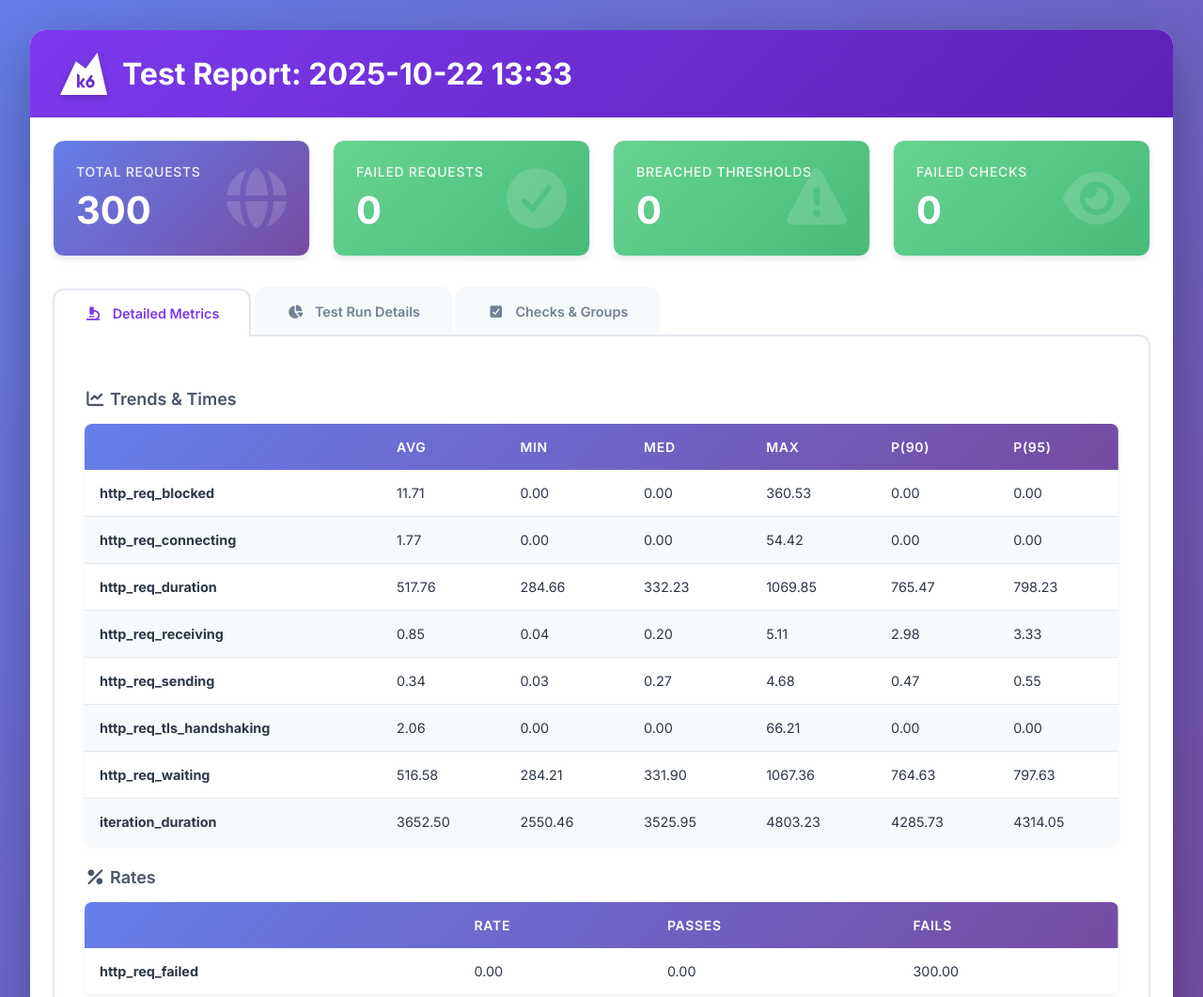
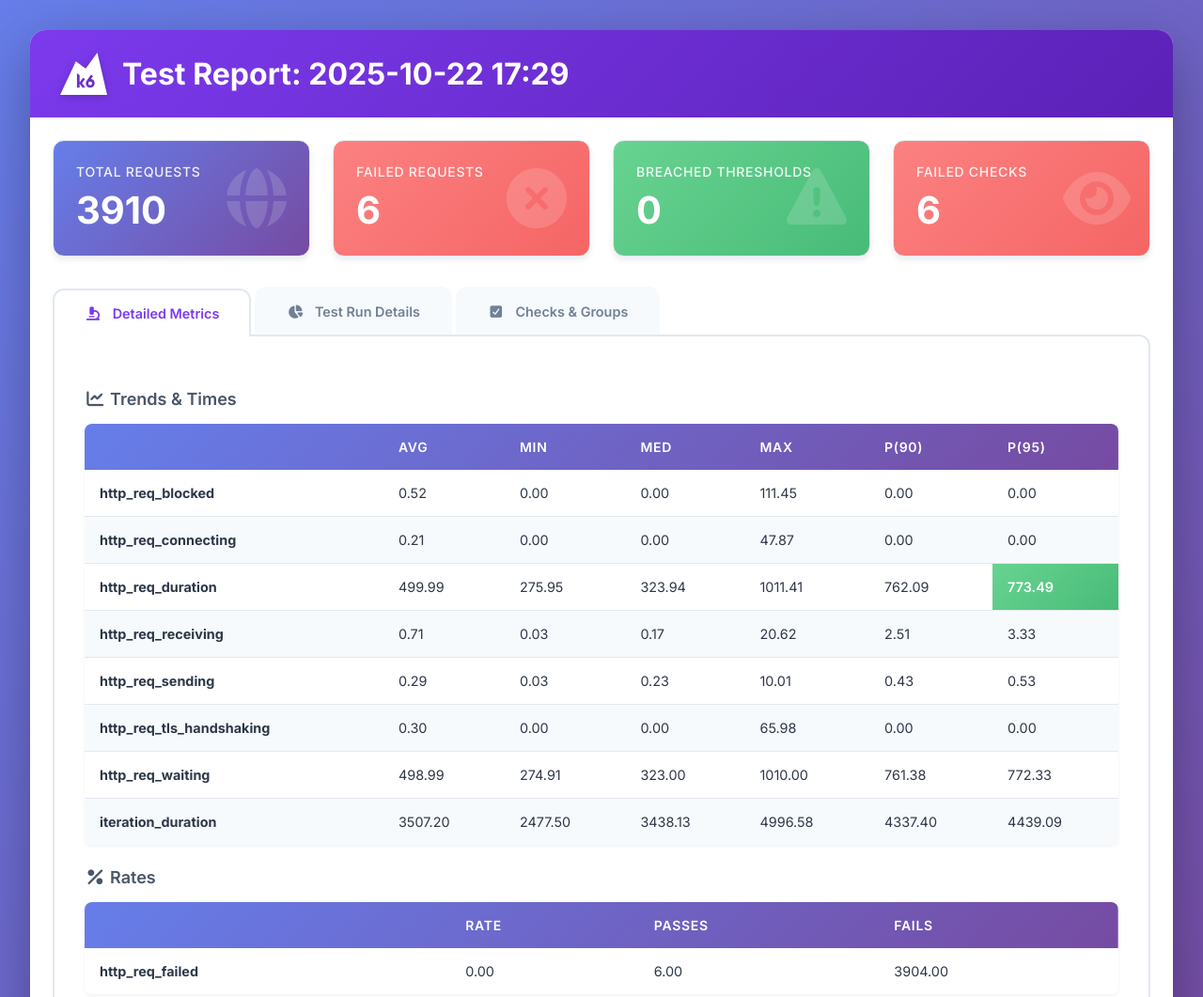
Before and after one commit to incognito-tester/playwright-newman-k6-project, a website: page k6-report/index.html in a window 1280 px wide. Shown: the top 1061 px of the page at 94% size. Drawn offline with Linux system fonts and the light colour scheme.

Commit message:
Add ramp-up, ramp-down,response time validation to k6 script

```diff
--- a/k6-report/index.html
+++ b/k6-report/index.html
@@ -10,7 +10,7 @@
     <link href="https://fonts.googleapis.com/css2?family=Inter:wght@300;400;500;600;700&display=swap" rel="stylesheet">
 
     <meta name="viewport" content="width=device-width, initial-scale=1.0" />
-    <title>Test Report: 2025-10-22 13:33</title>
+    <title>Test Report: 2025-10-22 17:29</title>
     <style>
       * {
         margin: 0;
@@ -473,7 +473,7 @@
       <header>
         <h1>
           <svg width="50" height="45" viewBox="0 0 50 45" fill="none"><path d="M31.968 34.681a2.007 2.007 0 002.011-2.003c0-1.106-.9-2.003-2.011-2.003a2.007 2.007 0 00-2.012 2.003c0 1.106.9 2.003 2.012 2.003z" fill="white"></path><path d="M39.575 0L27.154 16.883 16.729 9.31 0 45h50L39.575 0zM23.663 37.17l-2.97-4.072v4.072h-2.751V22.038l2.75 1.989v7.66l3.659-5.014 2.086 1.51-3.071 4.21 3.486 4.776h-3.189v.001zm8.305.17c-2.586 0-4.681-2.088-4.681-4.662 0-1.025.332-1.972.896-2.743l4.695-6.435 2.086 1.51-2.239 3.07a4.667 4.667 0 013.924 4.6c0 2.572-2.095 4.66-4.681 4.66z" fill="white"></path></svg>
-          Test Report: 2025-10-22 13:33
+          Test Report: 2025-10-22 17:29
         </h1>
       </header>
 
@@ -484,16 +484,16 @@
             <i class="fas fa-globe icon"></i>
             <h4>Total Requests</h4>
             <div class="metric-value">
-              300
+              3910
 
             </div>
           </div>
 
 
-            <div class="metric-card success">
-              <i class="fas fa-check-circle icon"></i>
+            <div class="metric-card danger">
+              <i class="fas fa-times-circle icon"></i>
               <h4>Failed Requests</h4>
-              <div class="metric-value">0</div>
+              <div class="metric-value">6</div>
             </div>
 
 
@@ -503,10 +503,10 @@
             <div class="metric-value">0</div>
           </div>
 
-          <div class="metric-card success">
+          <div class="metric-card danger">
             <i class="fas fa-eye icon"></i>
             <h4>Failed Checks</h4>
-            <div class="metric-value">0</div>
+            <div class="metric-value">6</div>
           </div>
         </div>
 
@@ -542,13 +542,13 @@
                   <tr>
                     <td><b>http_req_blocked</b></td>
 
-                      <td class="">11.71</td>
+                      <td class="">0.52</td>
 
                       <td class="">0.00</td>
 
                       <td class="">0.00</td>
 
-                      <td class="">360.53</td>
+                      <td class="">111.45</td>
 
                       <td class="">0.00</td>
 
@@ -559,13 +559,13 @@
                   <tr>
                     <td><b>http_req_connecting</b></td>
 
-                      <td class="">1.77</td>
+                      <td class="">0.21</td>
 
                       <td class="">0.00</td>
 
                       <td class="">0.00</td>
 
-                      <td class="">54.42</td>
+                      <td class="">47.87</td>
 
                       <td class="">0.00</td>
 
@@ -576,32 +576,32 @@
                   <tr>
                     <td><b>http_req_duration</b></td>
 
-                      <td class="">517.76</td>
+                      <td class="">499.99</td>
 
-                      <td class="">284.66</td>
+                      <td class="">275.95</td>
 
-                      <td class="">332.23</td>
+                      <td class="">323.94</td>
 
-                      <td class="">1069.85</td>
+                      <td class="">1011.41</td>
 
-                      <td class="">765.47</td>
+                      <td class="">762.09</td>
 
-                      <td class="">798.23</td>
+                      <td class="good">773.49</td>
 
                   </tr>
 
                   <tr>
                     <td><b>http_req_receiving</b></td>
 
-                      <td class="">0.85</td>
+                      <td class="">0.71</td>
 
-                      <td class="">0.04</td>
+                      <td class="">0.03</td>
 
-                      <td class="">0.20</td>
+                      <td class="">0.17</td>
 
-                      <td class="">5.11</td>
+                      <td class="">20.62</td>
 
-                      <td class="">2.98</td>
+                      <td class="">2.51</td>
 
                       <td class="">3.33</td>
 
@@ -610,30 +610,30 @@
                   <tr>
                     <td><b>http_req_sending</b></td>
 
-                      <td class="">0.34</td>
+                      <td class="">0.29</td>
 
                       <td class="">0.03</td>
 
-                      <td class="">0.27</td>
+                      <td class="">0.23</td>
 
-                      <td class="">4.68</td>
+                      <td class="">10.01</td>
 
-                      <td class="">0.47</td>
+                      <td class="">0.43</td>
 
-                      <td class="">0.55</td>
+                      <td class="">0.53</td>
 
                   </tr>
 
                   <tr>
                     <td><b>http_req_tls_handshaking</b></td>
 
-                      <td class="">2.06</td>
+                      <td class="">0.30</td>
 
                       <td class="">0.00</td>
 
                       <td class="">0.00</td>
 
-                      <td class="">66.21</td>
+                      <td class="">65.98</td>
 
                       <td class="">0.00</td>
 
@@ -644,34 +644,34 @@
                   <tr>
                     <td><b>http_req_waiting</b></td>
 
-                      <td class="">516.58</td>
+                      <td class="">498.99</td>
 
-                      <td class="">284.21</td>
+                      <td class="">274.91</td>
 
-                      <td class="">331.90</td>
+                      <td class="">323.00</td>
 
-                      <td class="">1067.36</td>
+                      <td class="">1010.00</td>
 
-                      <td class="">764.63</td>
+                      <td class="">761.38</td>
 
-                      <td class="">797.63</td>
+                      <td class="">772.33</td>
 
                   </tr>
 
                   <tr>
                     <td><b>iteration_duration</b></td>
 
-                      <td class="">3652.50</td>
+                      <td class="">3507.20</td>
 
-                      <td class="">2550.46</td>
+                      <td class="">2477.50</td>
 
-                      <td class="">3525.95</td>
+                      <td class="">3438.13</td>
 
-                      <td class="">4803.23</td>
+                      <td class="">4996.58</td>
 
-                      <td class="">4285.73</td>
+                      <td class="">4337.40</td>
 
-                      <td class="">4314.05</td>
+                      <td class="">4439.09</td>
 
                   </tr>
 
@@ -699,10 +699,10 @@
                       <td class="">0.00</td>
 
 
-                      <td class="">0.00</td>
+                      <td class="">6.00</td>
 
 
-                      <td class="">300.00</td>
+                      <td class="">3904.00</td>
 
                   </tr>
 
@@ -727,11 +727,11 @@
                   <i class="fas fa-eye icon"></i>
                   <div class="stat-row">
                     <span class="stat-label">Passed</span>
-                    <span class="stat-value">600</span>
+                    <span class="stat-value">7814</span>
                   </div>
                   <div class="stat-row">
                     <span class="stat-label">Failed</span>
-                    <span class="stat-value">0</span>
+                    <span class="stat-value">6</span>
                   </div>
                 </div>
 
@@ -742,11 +742,11 @@
                   <i class="fas fa-redo icon"></i>
                   <div class="stat-row">
                     <span class="stat-label">Total</span>
-                    <span class="stat-value">60</span>
+                    <span class="stat-value">782</span>
                   </div>
                   <div class="stat-row">
                     <span class="stat-label">Rate</span>
-                    <span class="stat-value">2.60/s</span>
+                    <span class="stat-value">3.69/s</span>
                   </div>
                 </div>
 
@@ -760,7 +760,7 @@
                 </div>
                 <div class="stat-row">
                   <span class="stat-label">Max</span>
-                  <span class="stat-value">10</span>
+                  <span class="stat-value">20</span>
                 </div>
               </div>
 
@@ -770,14 +770,14 @@
                 <div class="stat-row">
                   <span class="stat-label">Total</span>
                   <span class="stat-value">
-                    300
+                    3910
 
                   </span>
                 </div>
                 <div class="stat-row">
                   <span class="stat-label">Rate</span>
                   <span class="stat-value">
-                    13.01/s
+                    18.44/s
 
                   </span>
                 </div>
@@ -788,11 +788,11 @@
                 <i class="fas fa-cloud-download-alt icon"></i>
                 <div class="stat-row">
                   <span class="stat-label">Total</span>
-                  <span class="stat-value">0.33 MB</span>
+                  <span class="stat-value">3.80 MB</span>
                 </div>
                 <div class="stat-row">
                   <span class="stat-label">Rate</span>
-                  <span class="stat-value">0.01 mB/s</span>
+                  <span class="stat-value">0.02 mB/s</span>
                 </div>
               </div>
 
@@ -801,7 +801,7 @@
                 <i class="fas fa-cloud-upload-alt icon"></i>
                 <div class="stat-row">
                   <span class="stat-label">Total</span>
-                  <span class="stat-value">0.04 MB</span>
+                  <span class="stat-value">0.44 MB</span>
                 </div>
                 <div class="stat-row">
                   <span class="stat-label">Rate</span>
@@ -833,49 +833,49 @@
 
                   <tr class="checkDetails">
                     <td width="50%">is status 201</td>
-                    <td class="good">240</td>
-                    <td class="">0</td>
-                    <td class="">100.00</td>
+                    <td class="">3122</td>
+                    <td class="failed">6</td>
+                    <td class="failed">99.81</td>
                   </tr>
 
                   <tr class="checkDetails">
                     <td width="50%">is response not empty</td>
-                    <td class="good">60</td>
+                    <td class="good">782</td>
                     <td class="">0</td>
                     <td class="">100.00</td>
                   </tr>
 
                   <tr class="checkDetails">
                     <td width="50%">is status 200</td>
-                    <td class="good">60</td>
+                    <td class="good">782</td>
                     <td class="">0</td>
                     <td class="">100.00</td>
                   </tr>
 
                   <tr class="checkDetails">
                     <td width="50%">is products list not empty</td>
-                    <td class="good">60</td>
+                    <td class="good">782</td>
                     <td class="">0</td>
                     <td class="">100.00</td>
                   </tr>
 
                   <tr class="checkDetails">
                     <td width="50%">is cart created</td>
-                    <td class="good">60</td>
+                    <td class="good">782</td>
                     <td class="">0</td>
                     <td class="">100.00</td>
                   </tr>
 
                   <tr class="checkDetails">
                     <td width="50%">is item added to cart</td>
-                    <td class="good">60</td>
+                    <td class="good">782</td>
                     <td class="">0</td>
                     <td class="">100.00</td>
                   </tr>
 
                   <tr class="checkDetails">
                     <td width="50%">is order created</td>
-                    <td class="good">60</td>
+                    <td class="good">782</td>
                     <td class="">0</td>
                     <td class="">100.00</td>
                   </tr>
```
Also changed, not shown: performance-tests/order-api-load-test.js (+10 -2 lines).
